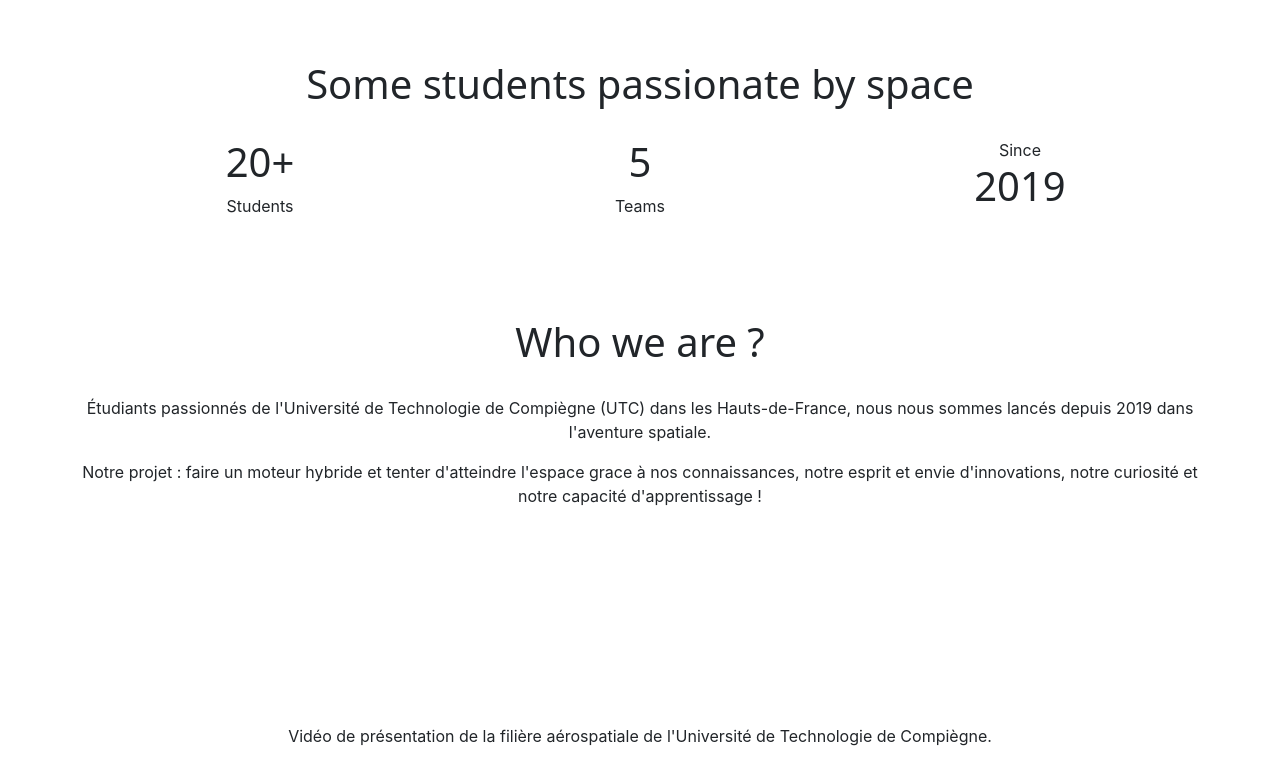
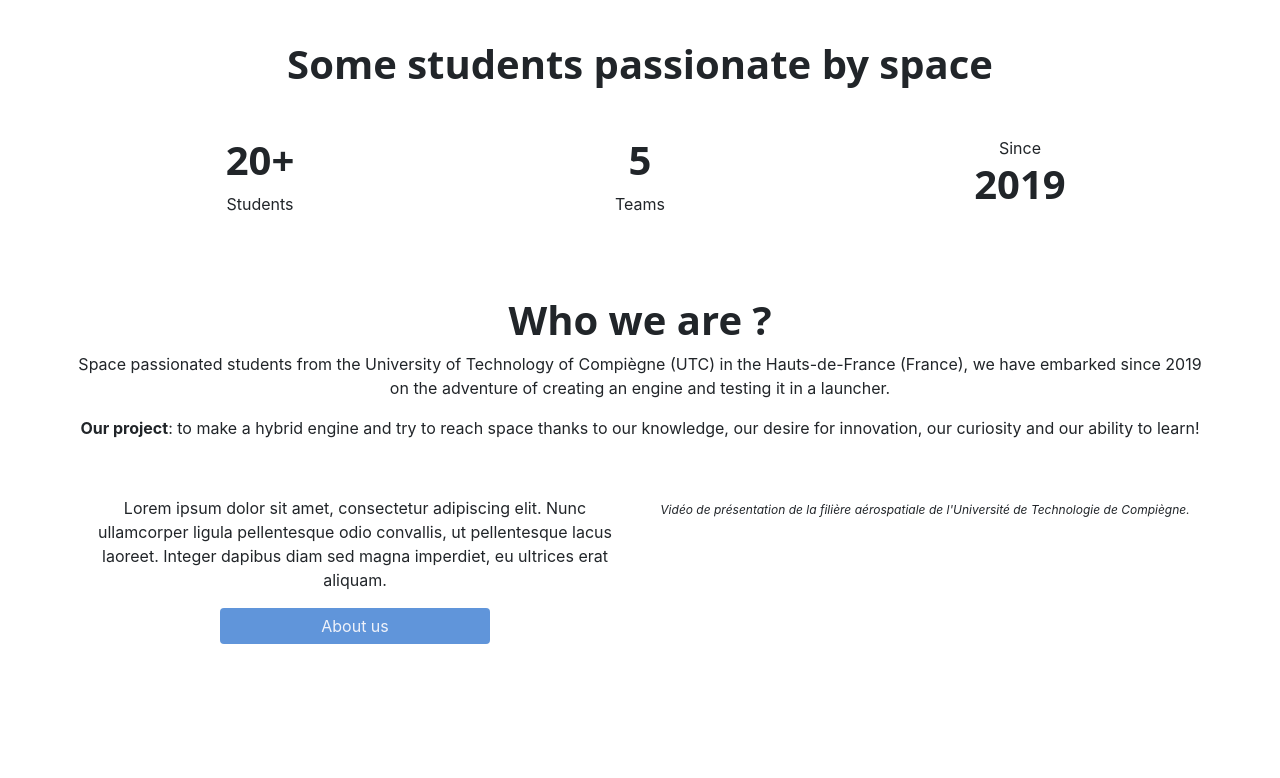
Before and after one commit to Thibault-Santonja/URPL_UTC_WebSite, a React (Create React App) app in the folder espace_utc_front/: page / in a window 1280 px wide. Shown: the part 860-1638 px from the top of the page. Built offline with nearby package versions, Linux system fonts and the light colour scheme; grey boxes are pictures that could not be loaded.

Commit message:
add content

```diff
--- a/espace_utc_front/src/graphicChart.css
+++ b/espace_utc_front/src/graphicChart.css
@@ -26,6 +26,7 @@
         - NunitoSans
  */
 
+
 /* ----------------------- */
 /* --- Graphical chart --- */
 
@@ -45,6 +46,7 @@
     --title-font:           "Noto Sans";
 }
 
+
 /* ------------------- */
 /* --- Header menu --- */
 
@@ -60,9 +62,24 @@
 .menu_dropdown {background-color: var(--prussian-blue)}
 .menu_dropdown_item {color: var(--alice-blue)}
 
+
 /* ------------------ */
 /* --- Base pages --- */
 
+.light_blue_button {
+    background-color:  var(--united-nations-blue);
+    color: var(--alice-blue);
+    border: var(--alice-blue);
+    width: 50%;
+}
+.space_separation {height: 5%}
+.space_separation_big {height: 10%}
+h10 {
+    font-size: 12px;
+    font-style: italic;
+    text-align: center;
+}
+.youtube_video {width: 100%; height: auto}
 .page {
     display: flex;
     align-items: center;
@@ -106,8 +123,10 @@
     background-color: var(--united-nations-blue)}
 .card_gallery img {margin-top: 0}
 
+
 /* ------------------ */
 /* --- Index page --- */
+
 .welcome {
     height: 93vh;
     width: 100%;
@@ -145,13 +164,12 @@
     background-color:  var(--prussian-blue);
     border: var(--alice-blue);
 }
-
-.welcome_numbers {height: 93vh}
-.welcome_numbers h3, .welcome_numbers h4 {
+.welcome_numbers {height: 100vh}
+.welcome_numbers h3 {
     font-size: 40px;
+    font-weight: bolder;
     font-family: var(--title-font);
 }
-.welcome_numbers h3 {margin: 100px 0 30px 0}
 
 
 /* -------------------- */
--- a/espace_utc_front/src/pages/index.js
+++ b/espace_utc_front/src/pages/index.js
@@ -21,29 +21,45 @@ class Index extends Component {
                     </Table>
                 </div>
                 <Container className={'welcome_numbers'}>
+                    <Row className={"space_separation_big"}></Row>
                     <Row xs="1">
                         <h3>Some students passionate by space</h3>
                     </Row>
+
+                    <Row className={"space_separation"}></Row>
                     <Row xs="3">
-                        <Col><h4>20+</h4> Students</Col>
-                        <Col><h4>5</h4> Teams</Col>
-                        <Col>Since <h4>2019</h4></Col>
+                        <Col><h3>20+</h3> Students</Col>
+                        <Col><h3>5</h3> Teams</Col>
+                        <Col>Since <h3>2019</h3></Col>
                     </Row>
+                    <Row className={"space_separation_big"}></Row>
                     <Row xs="1">
                         <h3>Who we are ?</h3>
                     </Row>
                     <Row xs="1">
-                        <p>Étudiants passionnés de l'Université de Technologie de Compiègne (UTC) dans les Hauts-de-France,
-                            nous nous sommes lancés depuis 2019 dans l'aventure spatiale.</p>
-                        <p>Notre projet : faire un moteur hybride et tenter d'atteindre l'espace grace à nos connaissances,
-                            notre esprit et envie d'innovations, notre curiosité et notre capacité d'apprentissage !</p>
+                        <p>Space passionated students from the University of Technology of Compiègne (UTC) in the
+                            Hauts-de-France (France), we have embarked since 2019 on the adventure of creating an engine
+                            and testing it in a launcher.</p>
+                        <p><b>Our project</b>: to make a hybrid engine and try to reach space thanks to our knowledge,
+                            our desire for innovation, our curiosity and our ability to learn!</p>
+                    </Row>
+                    <Row className={"space_separation"}></Row>
+                    <Row xs="2">
+                        <Col>
+                            <p>Lorem ipsum dolor sit amet, consectetur adipiscing elit. Nunc ullamcorper ligula pellentesque
+                                odio convallis, ut pellentesque lacus laoreet. Integer dapibus diam sed magna imperdiet, eu
+                                ultrices erat aliquam.
+                            </p>
+                            <Button href="/polaris" className={"light_blue_button"}>About us</Button>
+                        </Col>
+                        <Col>
+                            <>
+                                <YouTube className={"youtube_video"} videoId={"rwt5GhylwOA"}/>
+                                <h10>Vidéo de présentation de la filière aérospatiale de l'Université de Technologie de Compiègne.</h10>
+                            </>
+                        </Col>
                     </Row>
                 </Container>
-
-                <article> {/*!--intro video --*/}
-                    <YouTube videoId={"rwt5GhylwOA"}/>
-                    <p>Vidéo de présentation de la filière aérospatiale de l'Université de Technologie de Compiègne.</p>
-                </article>
                 <article>
                     <Row>
                         <Col md={7}><img src={galaxy} alt={'A galaxy'}/></Col>
```
